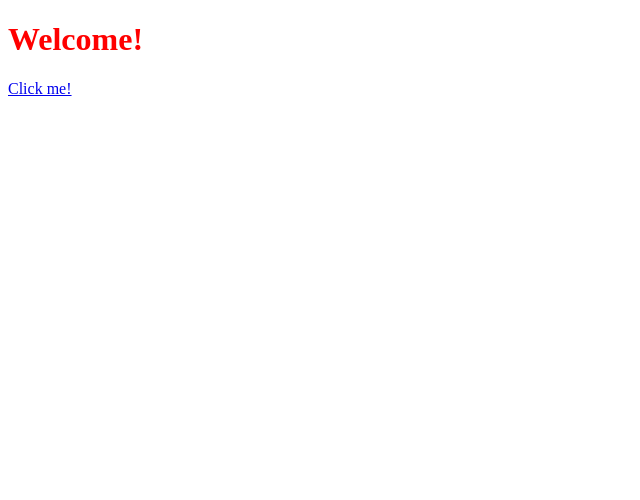
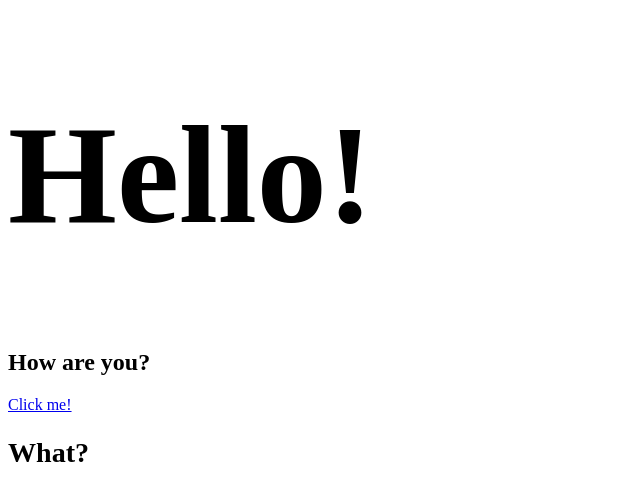
Before and after one commit to JoRan29/jQuerySlider, a plain HTML site: page index.html in a window 1280 px wide. Both pictures are taken after a click on the link "Click me!". Shown: the whole page, without its empty margins (0-640 px from the left). Drawn offline with nearby package versions, Linux system fonts and the light colour scheme.

Commit message:
jQuery selectors

```diff
--- a/app.js
+++ b/app.js
@@ -1,6 +1,12 @@
 $(document).ready(() => {
   $(".myLink").on("click", () => {
-    alert("Clicked!");
+    //     $("h1").addClass("red");
+    //     $("h2").fadeOut(500);
+    //     $("h1").slideToggle(500);
   });
-  $("h1").addClass("red");
+  $(".myLink").click(() => {
+    $("h1").text("Hello!");
+    $("h3").html("<h2> What? </h2>");
+    $("h1").css("font-size", "140px");
+  });
 });
--- a/index.html
+++ b/index.html
@@ -9,7 +9,9 @@
   </head>
   <body>
     <h1>Welcome!</h1>
+    <h2>How are you?</h2>
     <a href="#" class="myLink">Click me!</a>
+    <h3>YeeeeeHaaaaw!</h3>
     <script src="./app.js"></script>
   </body>
 </html>
```
